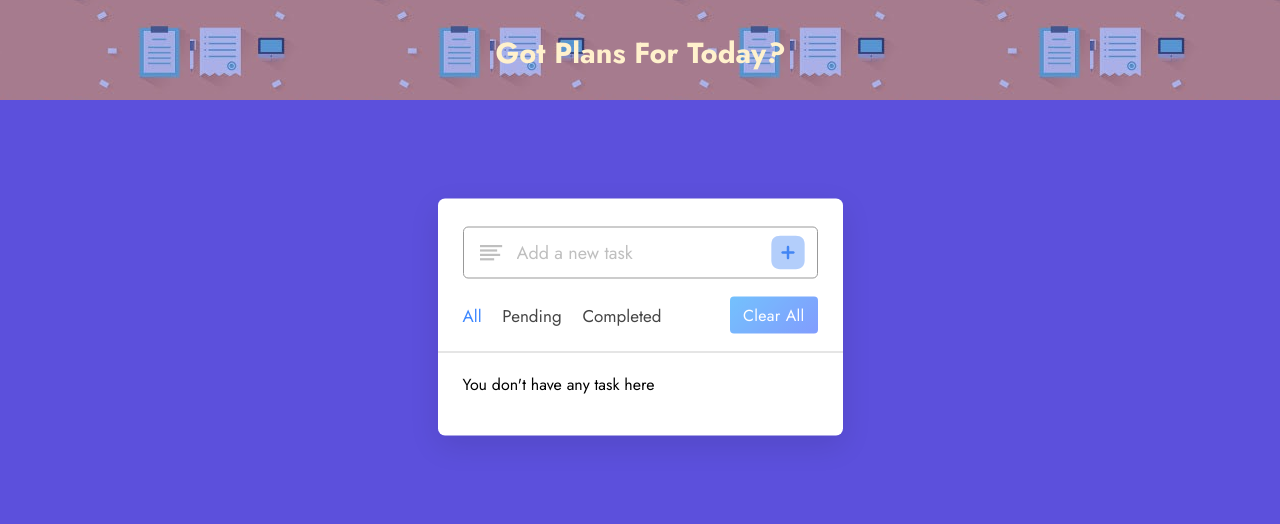
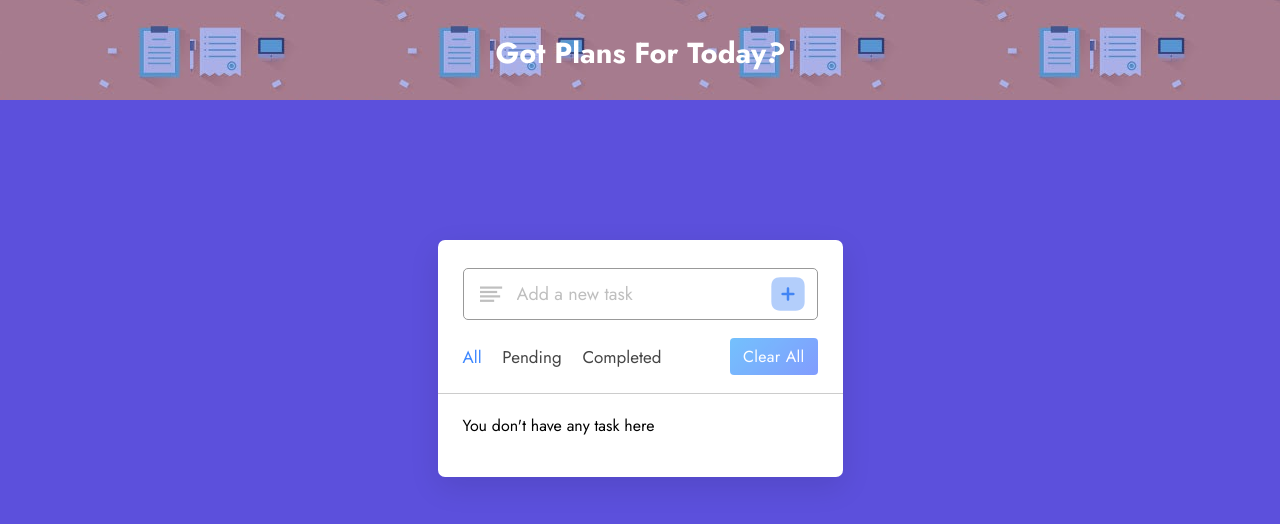
Before and after one commit to dev-willyy/task-manager, a plain HTML site: page todo.html in a window 1280 px wide. Drawn offline with nearby package versions, Linux system fonts and the light colour scheme; a web font is replaced by a local one.

Commit message:
modified my to-do css file

```diff
--- a/components/stylesheets/style.css
+++ b/components/stylesheets/style.css
@@ -46,7 +46,7 @@ body {
   font-size: 29px;
   text-align: center;
   white-space: nowrap;
-  color: hsl(44, 100%, 90%);
+  color: var(--pure-white);
   z-index: 11;
 }
 
@@ -67,7 +67,8 @@ body {
   background: var(--pure-white);
   border-radius: 7px;
   box-shadow: 0 10px 30px rgba(0, 0, 0, 0.1);
-  transform: translateY(50%);
+  /* transform: translateY(34%); */
+  margin-top: 30vh;
 }
 
 .task-input {
```
